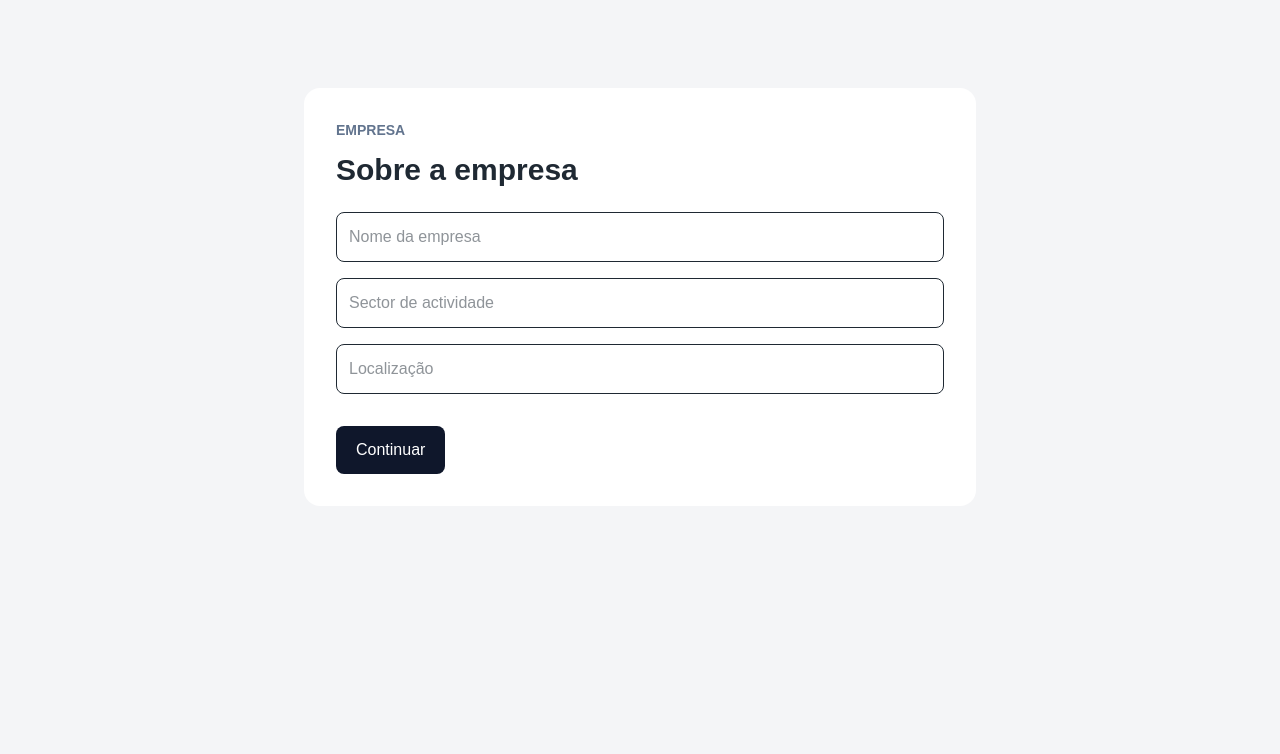
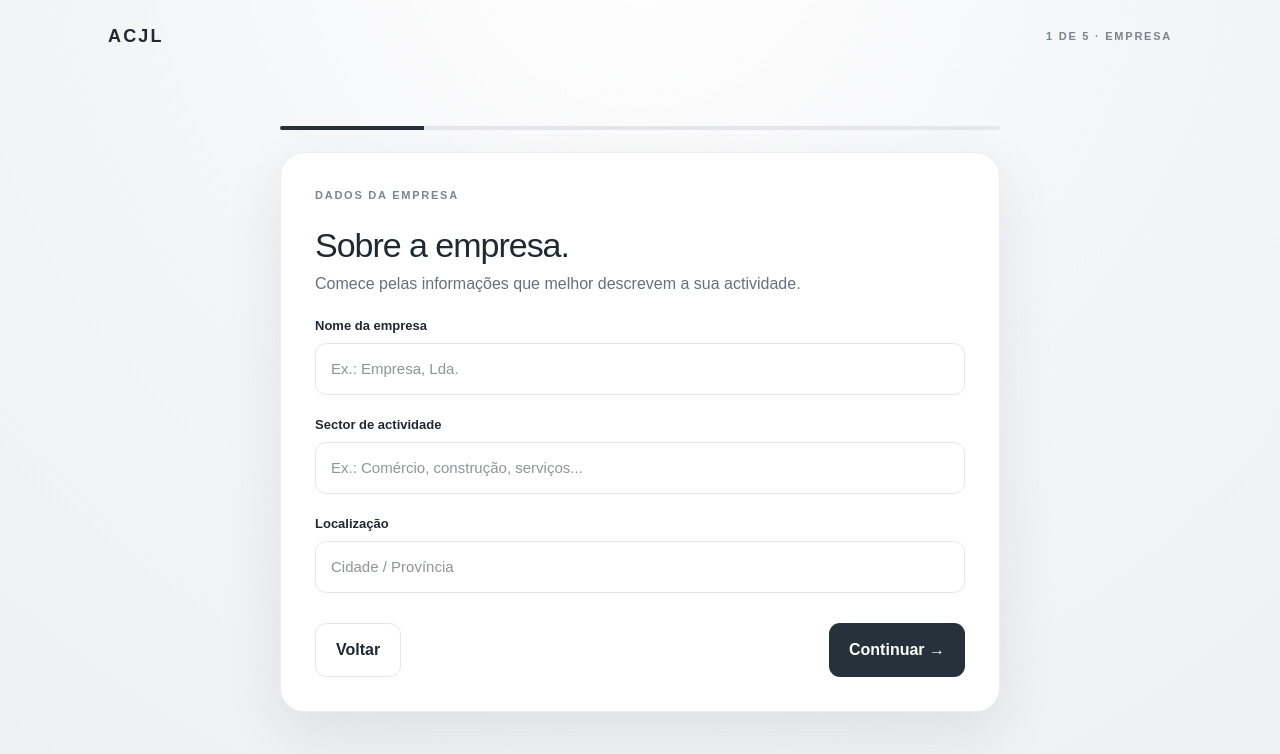
Before and after one commit to acjl-mz/acjl-onboarding, a Next.js app: page /diagnostico/empresa in a window 1280 px wide. Shown: the top 754 px of the page. Built offline with nearby package versions, Linux system fonts and the light colour scheme.

Commit message:
feat: establish ACJL visual design system

```diff
--- a/app/diagnostico/empresa/page.tsx
+++ b/app/diagnostico/empresa/page.tsx
@@ -1,5 +1,2 @@
 import Link from "next/link";
-
-export default function Empresa() {
-  return <main className="min-h-screen p-6"><div className="mx-auto max-w-2xl pt-16"><div className="rounded-2xl bg-white p-8"><p className="text-sm font-semibold text-slate-500">EMPRESA</p><h1 className="mt-3 text-3xl font-semibold">Sobre a empresa</h1><div className="mt-6 space-y-4"><input className="w-full rounded-lg border p-3" placeholder="Nome da empresa" /><input className="w-full rounded-lg border p-3" placeholder="Sector de actividade" /><input className="w-full rounded-lg border p-3" placeholder="Localização" /></div><Link href="/diagnostico/necessidades" className="mt-8 inline-block rounded-lg bg-slate-900 px-5 py-3 text-white">Continuar</Link></div></div></main>;
-}
+export default function Empresa(){return <main className="acjl-page"><header className="acjl-top"><div className="acjl-logo">ACJL</div><div className="acjl-label">1 DE 5 · EMPRESA</div></header><div className="acjl-wrap"><div className="acjl-form"><div className="acjl-progress"><span style={{width:"20%"}}/></div><div className="acjl-card" style={{marginTop:22}}><div className="acjl-eyebrow">DADOS DA EMPRESA</div><h1>Sobre a empresa.</h1><p>Comece pelas informações que melhor descrevem a sua actividade.</p><div className="acjl-field"><label>Nome da empresa</label><input className="acjl-input" placeholder="Ex.: Empresa, Lda."/></div><div className="acjl-field"><label>Sector de actividade</label><input className="acjl-input" placeholder="Ex.: Comércio, construção, serviços..."/></div><div className="acjl-field"><label>Localização</label><input className="acjl-input" placeholder="Cidade / Província"/></div><div className="acjl-actions"><Link className="acjl-button acjl-secondary" href="/diagnostico/inicio">Voltar</Link><Link className="acjl-button acjl-primary" href="/diagnostico/necessidades">Continuar →</Link></div></div></div></div></main>}
```
